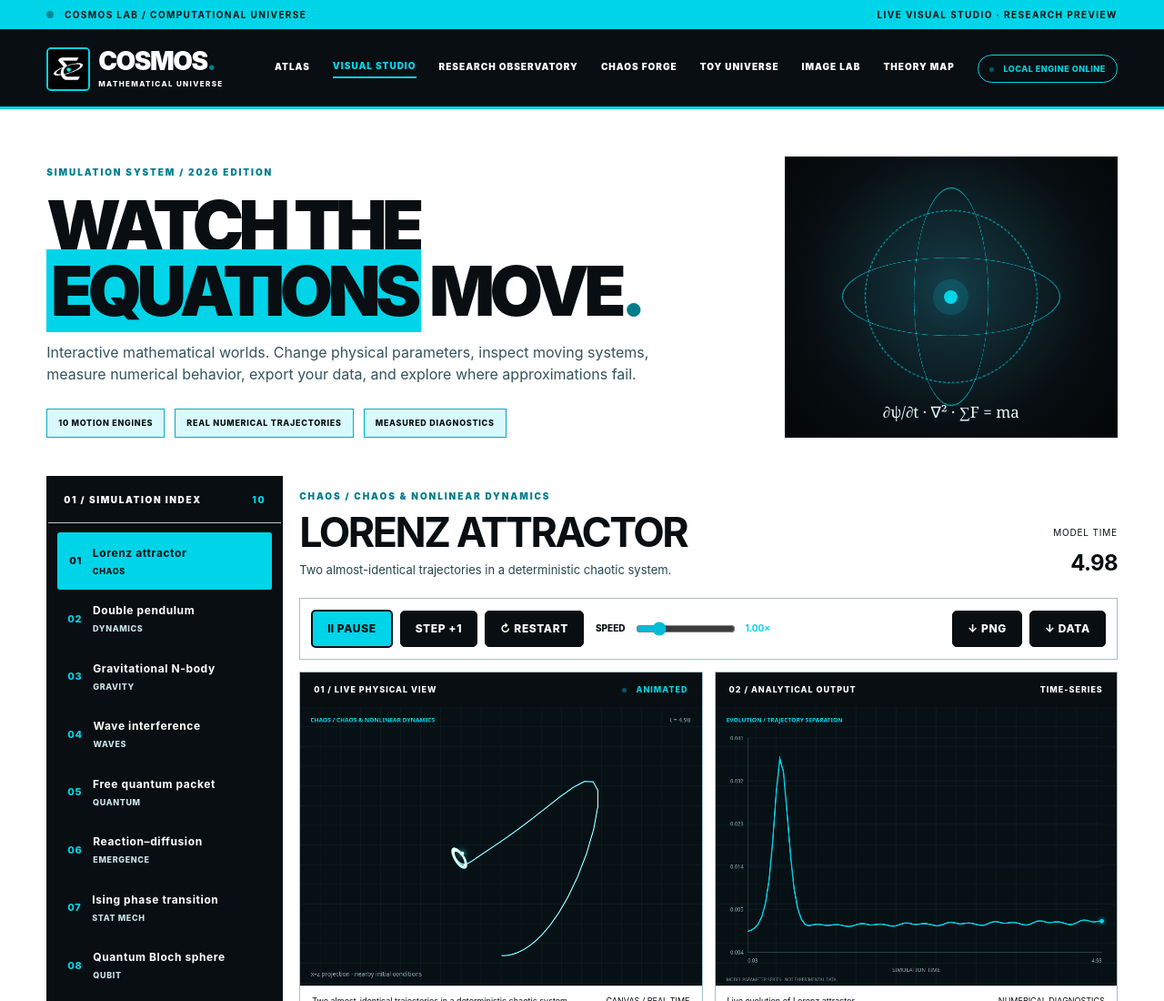
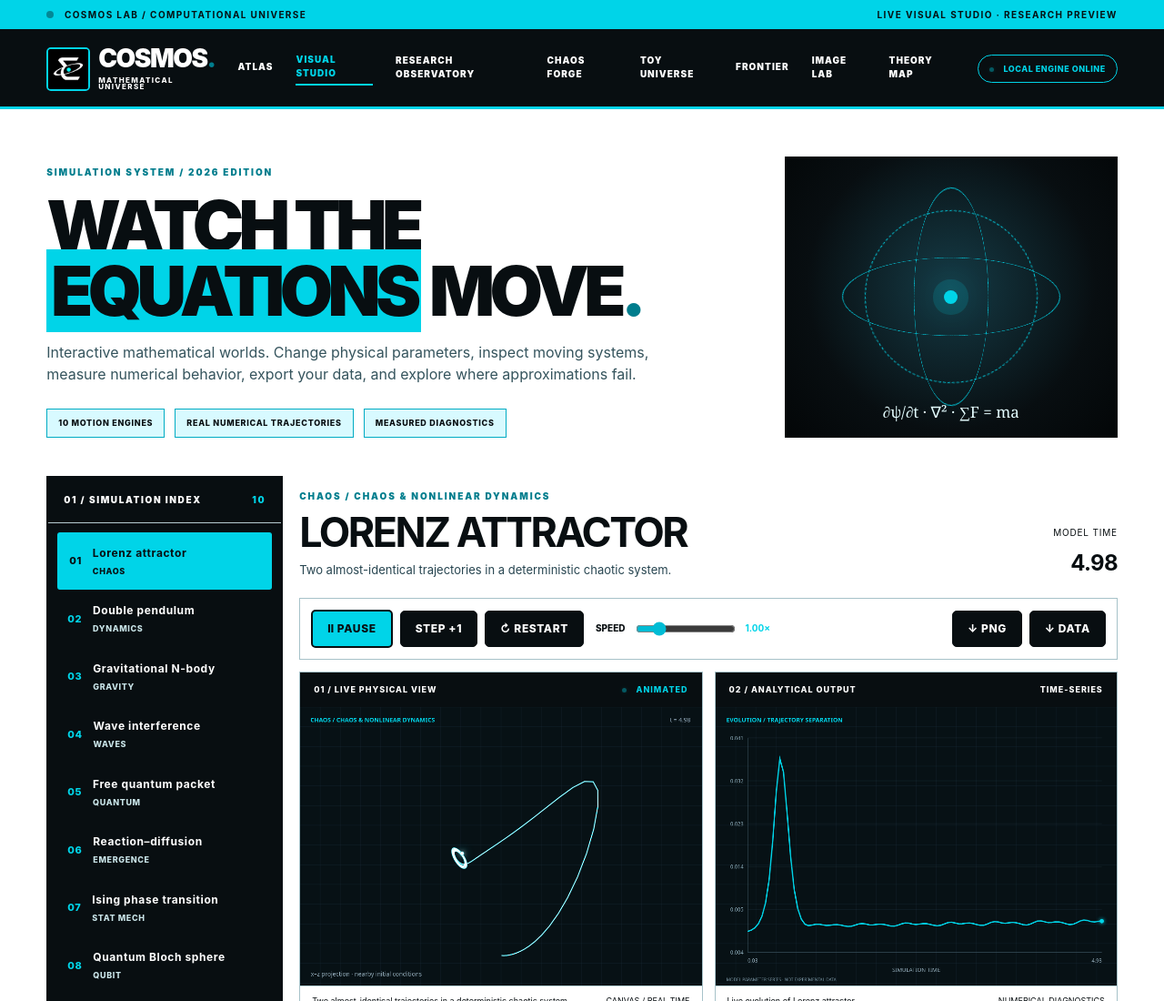
Before and after one commit to mariodinakus/cosmos-lab, a plain HTML site: page studio.html in a window 1280 px wide. Shown: the top 1100 px of the page at 91% size. Drawn offline with Linux system fonts and the light colour scheme.

Commit message:
feat: link Frontier Questions from studio.html

```diff
--- a/studio.html
+++ b/studio.html
@@ -1,7 +1,7 @@
 <!DOCTYPE html>
 <html lang="en"><head><meta charset="utf-8"><meta name="viewport" content="width=device-width,initial-scale=1"/><title>COSMOS LAB — Visual Research Studio</title><meta name="theme-color" content="#080e11"/><meta name="description" content="Animated equations, interactive physics simulations, numerical diagnostics, and local image analysis."/><link rel="icon" href="/assets/favicon.ico"/><link rel="stylesheet" href="/studio.css"/><link rel="stylesheet" href="/vox-theme.css?v=20261119a"/></head><body>
 <div class="topline"><span><span class="signal"></span> COSMOS LAB / COMPUTATIONAL UNIVERSE</span><span>LIVE VISUAL STUDIO · RESEARCH PREVIEW</span></div>
-<header class="shell-header"><a class="brand" href="/"><img src="/assets/icon-64.png" alt="COSMOS LAB icon"/><span>COSMOS<span class="cyan">.</span><small>MATHEMATICAL UNIVERSE</small></span></a><nav aria-label="Top navigation"><a href="/">ATLAS</a><a href="#simulations" class="active">VISUAL STUDIO</a><a href="/observatory.html">RESEARCH OBSERVATORY</a><a href="/chaos.html">CHAOS FORGE</a><a href="/toybox.html">TOY UNIVERSE</a><a href="#image-lab">IMAGE LAB</a><a href="#theory-map">THEORY MAP</a></nav><span class="live-pill"><i></i> LOCAL ENGINE ONLINE</span></header>
+<header class="shell-header"><a class="brand" href="/"><img src="/assets/icon-64.png" alt="COSMOS LAB icon"/><span>COSMOS<span class="cyan">.</span><small>MATHEMATICAL UNIVERSE</small></span></a><nav aria-label="Top navigation"><a href="/">ATLAS</a><a href="#simulations" class="active">VISUAL STUDIO</a><a href="/observatory.html">RESEARCH OBSERVATORY</a><a href="/chaos.html">CHAOS FORGE</a><a href="/toybox.html">TOY UNIVERSE</a><a href="/frontier.html">FRONTIER</a><a href="#image-lab">IMAGE LAB</a><a href="#theory-map">THEORY MAP</a></nav><span class="live-pill"><i></i> LOCAL ENGINE ONLINE</span></header>
 <main><section class="intro" id="simulations"><div><p class="eyebrow">SIMULATION SYSTEM / 2026 EDITION</p><h1>WATCH THE<br/><em>EQUATIONS</em> MOVE<span class="cyan">.</span></h1><p class="intro-copy">Interactive mathematical worlds. Change physical parameters, inspect moving systems, measure numerical behavior, export your data, and explore where approximations fail.</p><div class="intro-tags"><span>10 MOTION ENGINES</span><span>REAL NUMERICAL TRAJECTORIES</span><span>MEASURED DIAGNOSTICS</span></div></div><div class="hero-art" aria-hidden="true"><div class="hero-ring ring-a"></div><div class="hero-ring ring-b"></div><div class="hero-ring ring-c"></div><div class="hero-nucleus"></div><div class="hero-equation">∂ψ/∂t · ∇² · ∑F = ma</div></div></section>
 <section class="studio-layout"><aside class="sidebar"><div class="sidebar-label">01 / SIMULATION INDEX <span id="sceneCount">10</span></div><div id="sceneList" class="scene-list" role="group" aria-label="Choose a simulation"></div><div class="sidebar-small"><span class="pulse-dot"></span> EACH SIMULATION RUNS LOCALLY<br/><br/>These are numerical or analytic models. Successful runs do not prove physical theories.</div></aside>
 <div class="workspace"><div class="workspace-heading"><div><div class="eyebrow" id="sceneField">CHAOS / NONLINEAR SYSTEMS</div><h2 id="sceneName">LORENZ ATTRACTOR</h2><p id="sceneDescription">Two nearby trajectories evolve in a deterministic chaotic system.</p></div><div class="current-time">MODEL TIME <strong id="simTime">0.00</strong></div></div>
```
